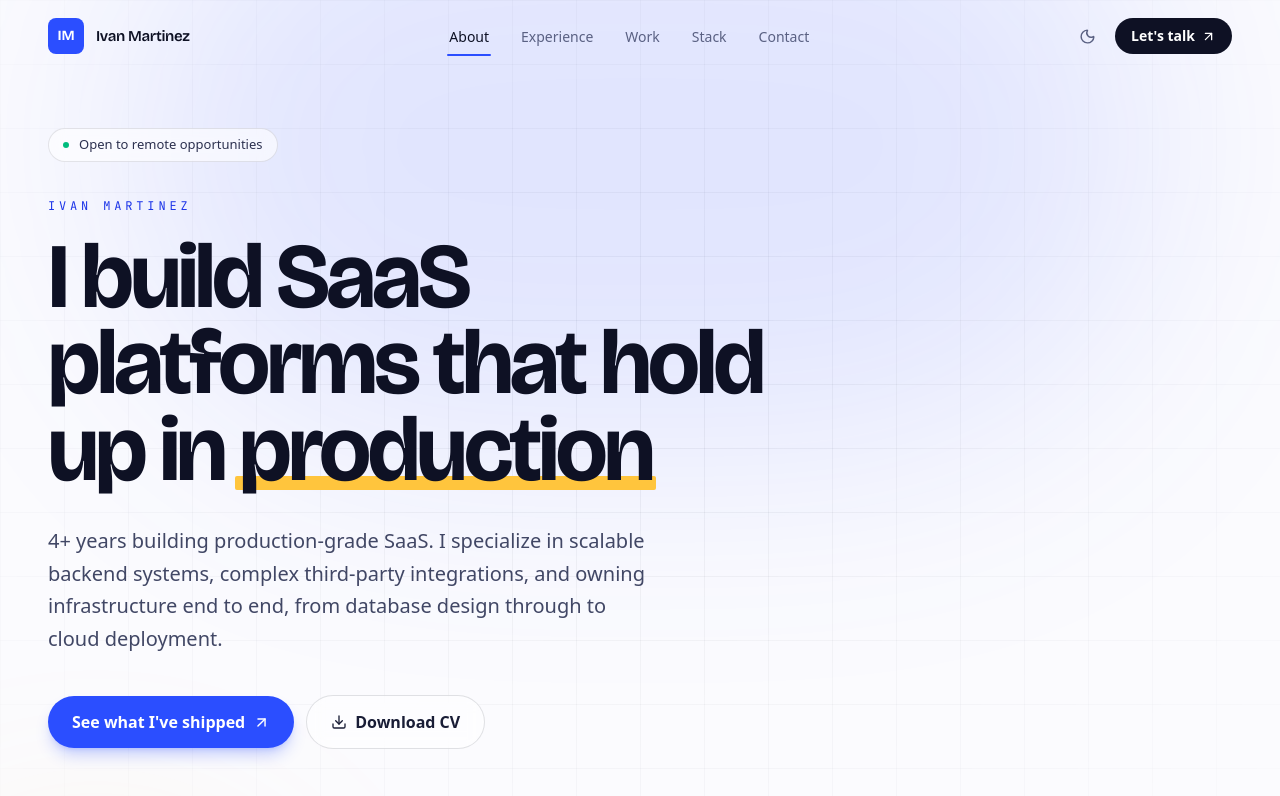
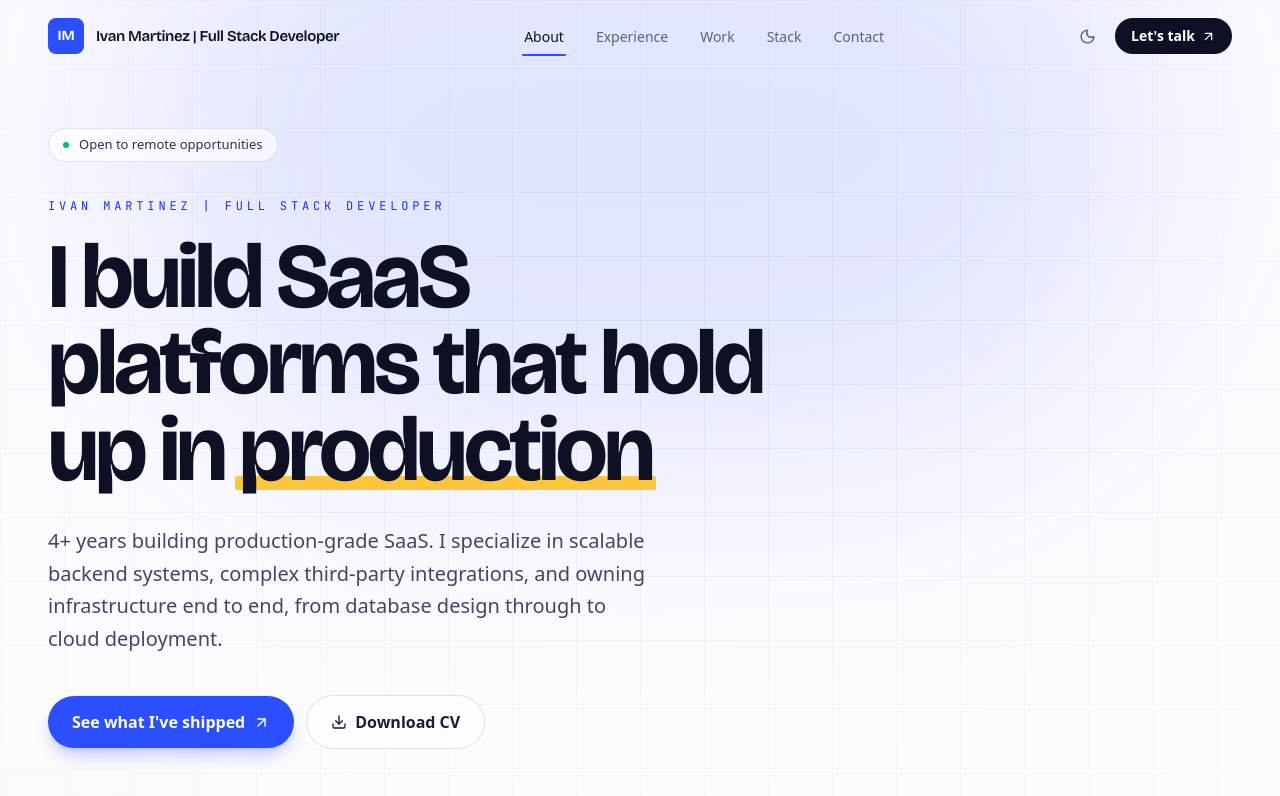
Before and after one commit to Viclo/portafolio, a Next.js app: page / in a window 1280 px wide. Shown: the top 796 px of the page. Built offline with nearby package versions, Linux system fonts and the light colour scheme.

Commit message:
Feat(portfolio) Update personal info with full title and improve formatting for consistency

```diff
--- a/components/Navbar.tsx
+++ b/components/Navbar.tsx
@@ -76,7 +76,7 @@ export default function Navbar() {
               IM
             </span>
             <span className="hidden font-display text-[15px] font-semibold tracking-tight text-ink-900 sm:block dark:text-white">
-              Ivan Martinez
+              Ivan Martinez | Full Stack Developer
             </span>
           </a>
 
--- a/data/portfolio.ts
+++ b/data/portfolio.ts
@@ -1,8 +1,11 @@
 export const personalInfo = {
-  name: "Ivan Martinez",
+  name: "Ivan Martinez | Full Stack Developer",
   title: "Full Stack Developer & Tech Lead",
   /* Hero headline is split so one phrase can carry the gold marker */
-  headline: { lead: "I build SaaS platforms that hold up in", accent: "production" },
+  headline: {
+    lead: "I build SaaS platforms that hold up in",
+    accent: "production",
+  },
   tagline:
     "4+ years building production-grade SaaS. I specialize in scalable backend systems, complex third-party integrations, and owning infrastructure end to end, from database design through to cloud deployment.",
   location: "Cochabamba, Bolivia",
@@ -113,7 +116,8 @@ export const experience = [
     role: "Full Stack Developer, Intern",
     period: "Jan 2022 - Jan 2023",
     current: false,
-    summary: "Where it started. Full-stack feature work across internal products.",
+    summary:
+      "Where it started. Full-stack feature work across internal products.",
     achievements: [
       "Built full-stack features across internal projects applying SOLID principles, design patterns, and clean architecture in Agile/Scrum teams.",
     ],
@@ -130,7 +134,15 @@ export const experience = [
 ];
 
 export const skills: Record<string, string[]> = {
-  Frontend: ["React", "Next.js", "Gatsby", "TypeScript", "JavaScript", "HTML5", "CSS"],
+  Frontend: [
+    "React",
+    "Next.js",
+    "Gatsby",
+    "TypeScript",
+    "JavaScript",
+    "HTML5",
+    "CSS",
+  ],
   Backend: ["Node.js", "NestJS", "GraphQL", "REST APIs", "Ruby on Rails"],
   Databases: ["PostgreSQL", "Redis", "Prisma ORM", "TypeORM", "Sequelize"],
   "DevOps & Cloud": [
@@ -143,7 +155,15 @@ export const skills: Record<string, string[]> = {
     "Bitbucket Pipelines",
     "Cloudflare",
   ],
-  Integrations: ["Stripe", "Twilio", "Postmark", "Keycloak", "Firestore", "BullMQ", "Google OAuth"],
+  Integrations: [
+    "Stripe",
+    "Twilio",
+    "Postmark",
+    "Keycloak",
+    "Firestore",
+    "BullMQ",
+    "Google OAuth",
+  ],
 };
 
 export const languages = [
```
